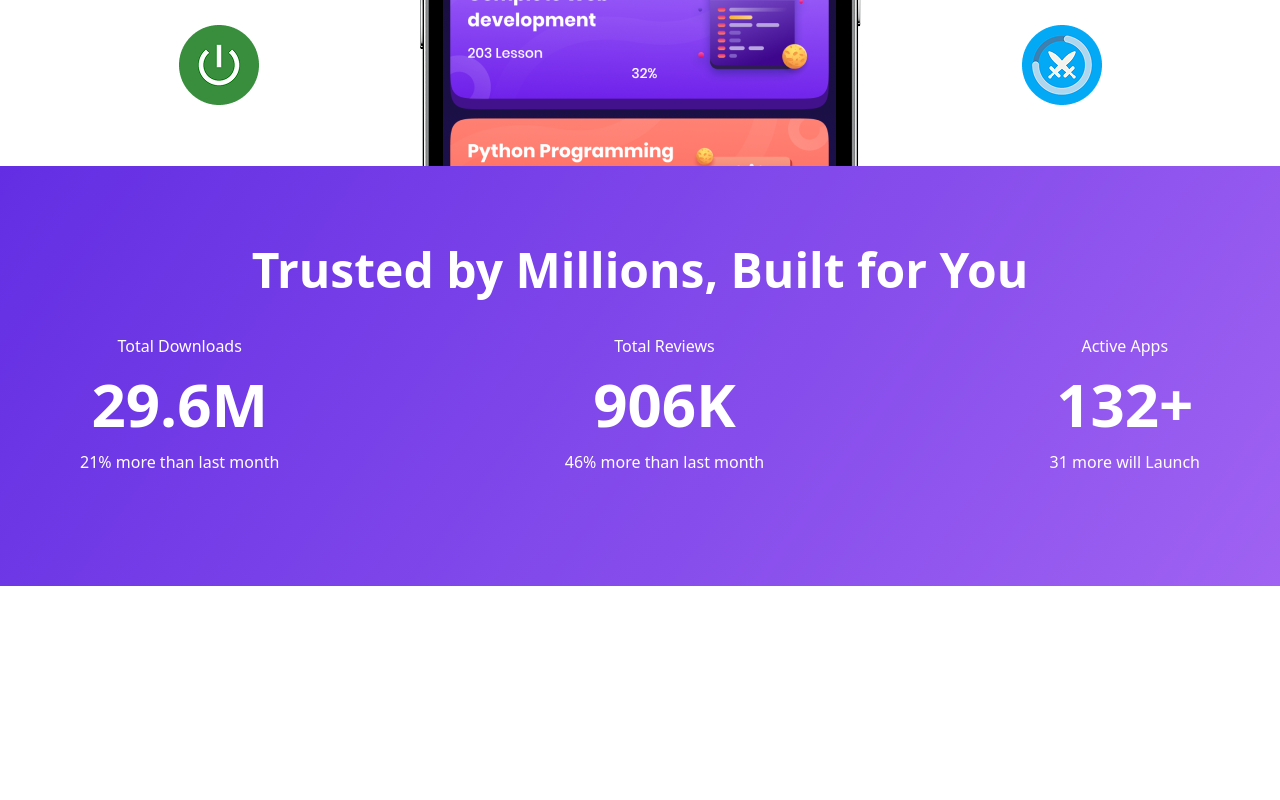
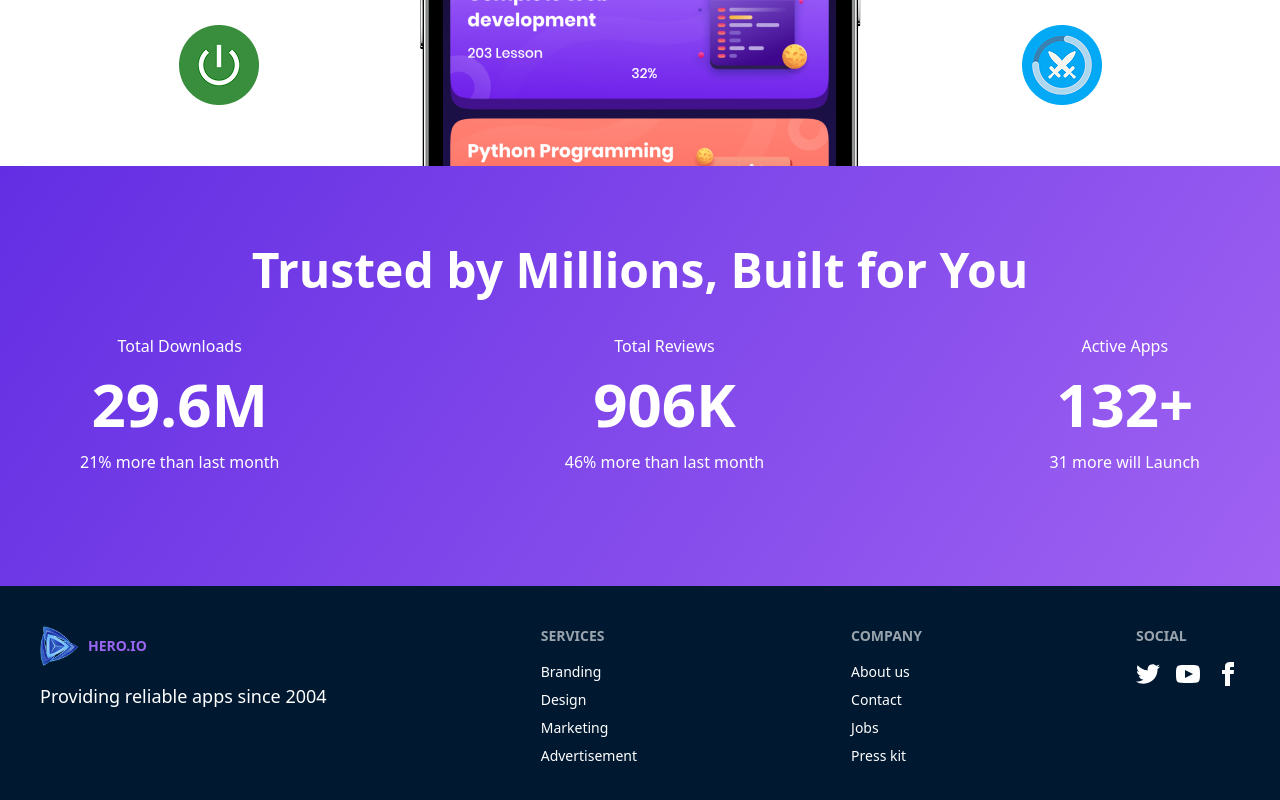
Before and after one commit to imtiaz8936/PH-Milestone08A08-Hero-Apps, a React (Vite) app: page / in a window 1280 px wide. Shown: the part 786-1586 px from the top of the page. Before the commit the page ends 1372 px from the top, so only its background shows below. Built offline with nearby package versions, Linux system fonts and the light colour scheme.

Commit message:
Footer Component added

```diff
--- a/src/Components/Footer/Footer.jsx
+++ b/src/Components/Footer/Footer.jsx
@@ -1,11 +1,70 @@
 import React from 'react';
-// import logoImg from "../../assets/logo.png"
-// import { NavLink } from 'react-router';
+import logoImg from "../../assets/logo.png"
+import { NavLink } from 'react-router';
 
 const Footer = () => {
     return (
-        <div>
-
+        // Footer Section
+        <div className='bg-[#001931]'>
+            <footer className="max-w-[1280px] mx-auto footer flex flex-col md:flex-row md:justify-between lg:flex-row lg:justify-between text-white p-10">
+                <nav>
+                    <NavLink to="/" className="flex gap-2 items-center mb-2"><img className='w-10 h-10' src={logoImg} alt="" />
+                        <span className='text-[#9a65f0] font-bold'>HERO.IO</span></NavLink>
+                    <p className='font-medium text-lg'>Providing reliable apps since 2004</p>
+                </nav>
+                <nav>
+                    <h6 className="footer-title">Services</h6>
+                    <a className="link link-hover">Branding</a>
+                    <a className="link link-hover">Design</a>
+                    <a className="link link-hover">Marketing</a>
+                    <a className="link link-hover">Advertisement</a>
+                </nav>
+                <nav>
+                    <h6 className="footer-title">Company</h6>
+                    <a className="link link-hover">About us</a>
+                    <a className="link link-hover">Contact</a>
+                    <a className="link link-hover">Jobs</a>
+                    <a className="link link-hover">Press kit</a>
+                </nav>
+                <nav>
+                    <h6 className="footer-title">Social</h6>
+                    <div className="grid grid-flow-col gap-4">
+                        <a href="#">
+                            <svg
+                                xmlns="http://www.w3.org/2000/svg"
+                                width="24"
+                                height="24"
+                                viewBox="0 0 24 24"
+                                className="fill-current">
+                                <path
+                                    d="M24 4.557c-.883.392-1.832.656-2.828.775 1.017-.609 1.798-1.574 2.165-2.724-.951.564-2.005.974-3.127 1.195-.897-.957-2.178-1.555-3.594-1.555-3.179 0-5.515 2.966-4.797 6.045-4.091-.205-7.719-2.165-10.148-5.144-1.29 2.213-.669 5.108 1.523 6.574-.806-.026-1.566-.247-2.229-.616-.054 2.281 1.581 4.415 3.949 4.89-.693.188-1.452.232-2.224.084.626 1.956 2.444 3.379 4.6 3.419-2.07 1.623-4.678 2.348-7.29 2.04 2.179 1.397 4.768 2.212 7.548 2.212 9.142 0 14.307-7.721 13.995-14.646.962-.695 1.797-1.562 2.457-2.549z"></path>
+                            </svg>
+                        </a>
+                        <a href="#">
+                            <svg
+                                xmlns="http://www.w3.org/2000/svg"
+                                width="24"
+                                height="24"
+                                viewBox="0 0 24 24"
+                                className="fill-current">
+                                <path
+                                    d="M19.615 3.184c-3.604-.246-11.631-.245-15.23 0-3.897.266-4.356 2.62-4.385 8.816.029 6.185.484 8.549 4.385 8.816 3.6.245 11.626.246 15.23 0 3.897-.266 4.356-2.62 4.385-8.816-.029-6.185-.484-8.549-4.385-8.816zm-10.615 12.816v-8l8 3.993-8 4.007z"></path>
+                            </svg>
+                        </a>
+                        <a href="#">
+                            <svg
+                                xmlns="http://www.w3.org/2000/svg"
+                                width="24"
+                                height="24"
+                                viewBox="0 0 24 24"
+                                className="fill-current">
+                                <path
+                                    d="M9 8h-3v4h3v12h5v-12h3.642l.358-4h-4v-1.667c0-.955.192-1.333 1.115-1.333h2.885v-5h-3.808c-3.596 0-5.192 1.583-5.192 4.615v3.385z"></path>
+                            </svg>
+                        </a>
+                    </div>
+                </nav>
+            </footer>
         </div>
     );
 };
```
